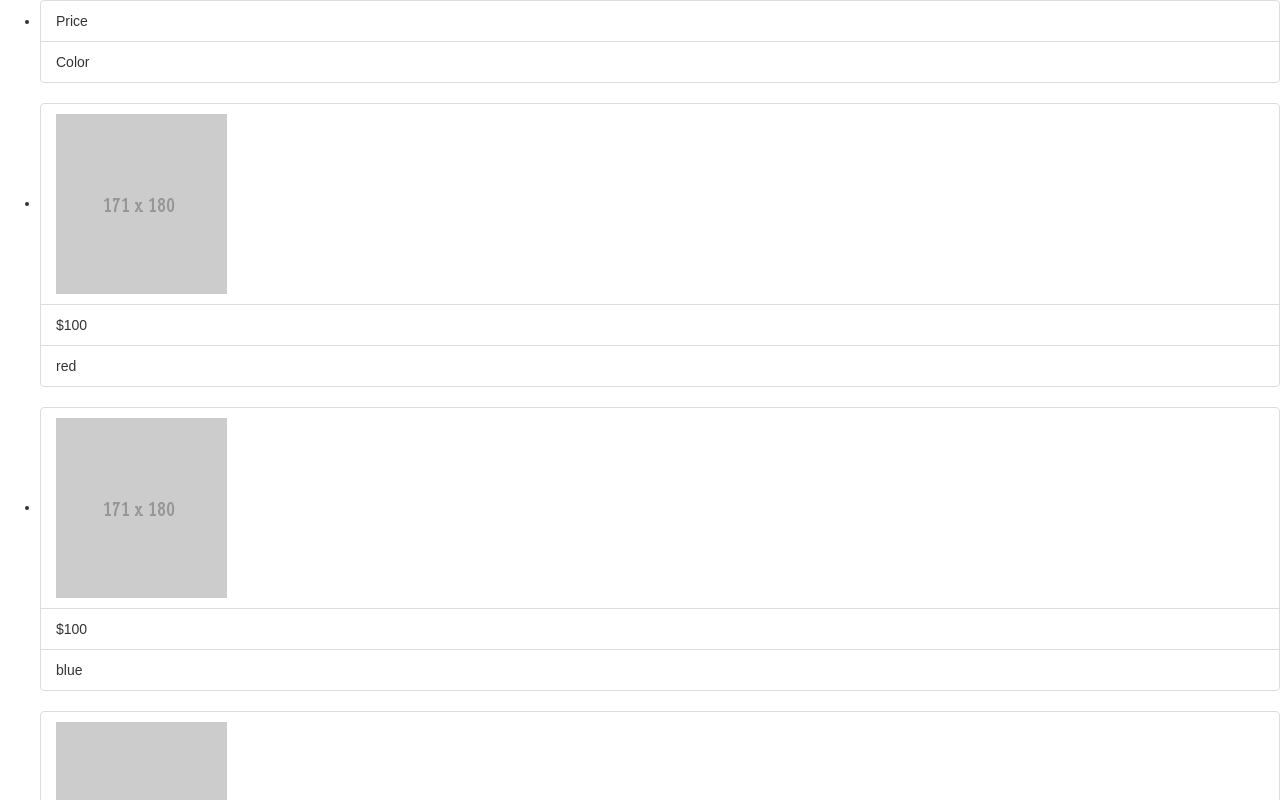
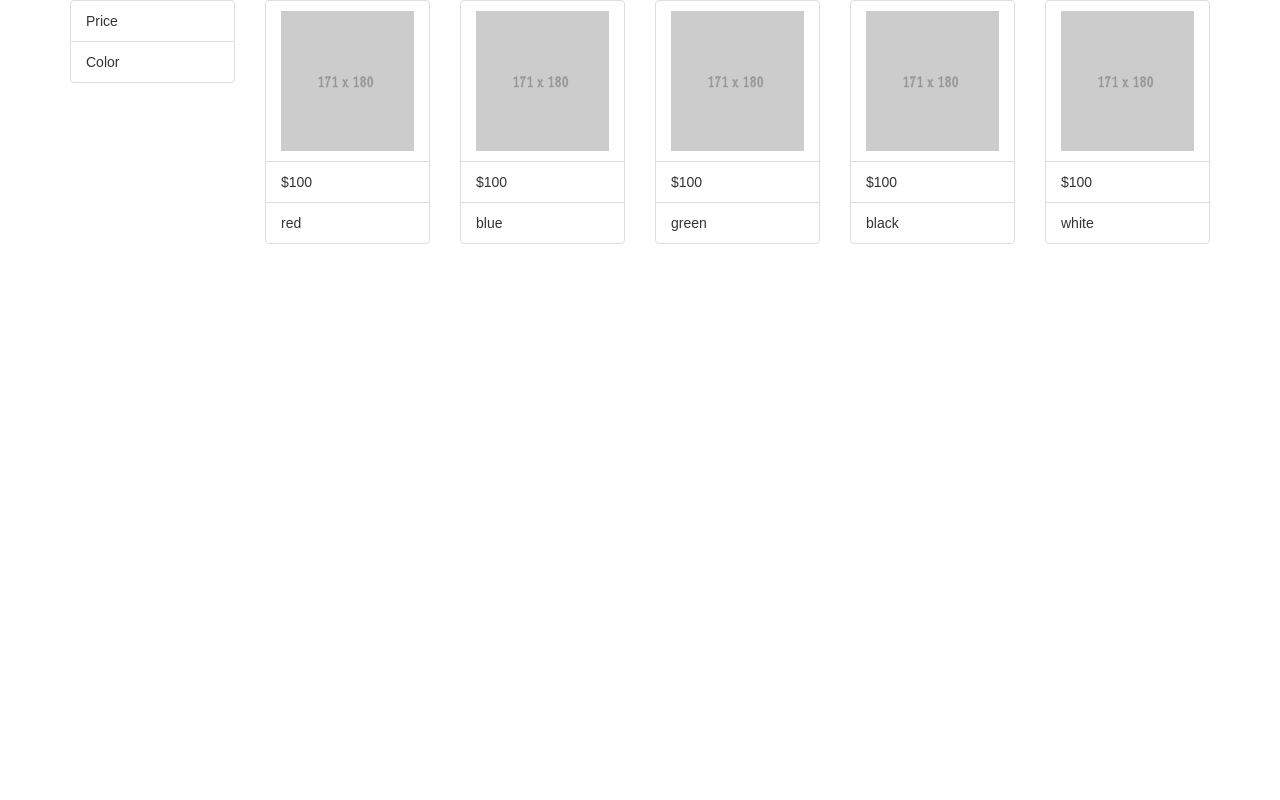
Before and after one commit to hermanz/react, a React (Create React App) app: page / in a window 1280 px wide. Shown: the top 800 px of the page. Built offline with nearby package versions, Linux system fonts and the light colour scheme.

Commit message:
Modified Products to be in grid row

```diff
--- a/src/components/Product.js
+++ b/src/components/Product.js
@@ -5,17 +5,10 @@ import Image from 'react-bootstrap/lib/Image'
 
 const Product = ({ color }) => (
   <ListGroup>
-    <ListGroupItem><Image src="../../assets/bootstrap-img-mock.png" /></ListGroupItem>
+    <ListGroupItem><Image src="../../assets/bootstrap-img-mock.png" responsive /></ListGroupItem>
     <ListGroupItem>$100</ListGroupItem>
     <ListGroupItem>{color}</ListGroupItem>
   </ListGroup>
-  /*
-  <div>
-    <p>Price: $100</p>
-    <p>Skin Color: {color}</p>
-    <p>Concealer: tem</p>
-  </div>
-  */
 )
 
 export default Product
--- a/src/components/Table.js
+++ b/src/components/Table.js
@@ -2,18 +2,23 @@ import React from 'react'
 import Product from './Product'
 import ListGroup from 'react-bootstrap/lib/ListGroup'
 import ListGroupItem from 'react-bootstrap/lib/ListGroupItem'
+import Grid from 'react-bootstrap/lib/Grid'
+import Row from 'react-bootstrap/lib/Row'
+import Col from 'react-bootstrap/lib/Col'
 
 const Table = ({ colors }) => (
   <div>
-    <ul>
-      <li>
+    <Grid>
+      <Row className="show-grid">
+        <Col xs={12} md={2}>
         <ListGroup>
           <ListGroupItem>Price</ListGroupItem>
           <ListGroupItem>Color</ListGroupItem>
         </ListGroup>
-      </li>
-      { colors.map( e => <li><Product color={ e }/></li> )}
-    </ul>
+        </Col>
+      { colors.map( e => <Product color={ e }/> ).map( e => <Col xs={12} md={2}>{e}</Col>) }
+    </Row>
+    </Grid>
   </div>
 )
 
```
